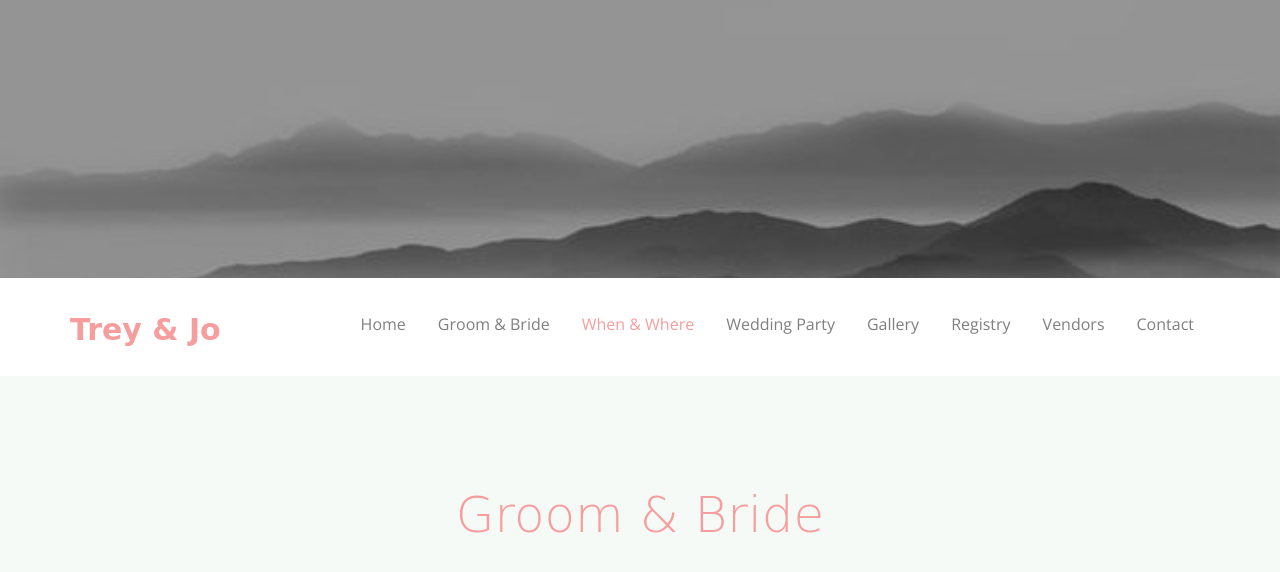
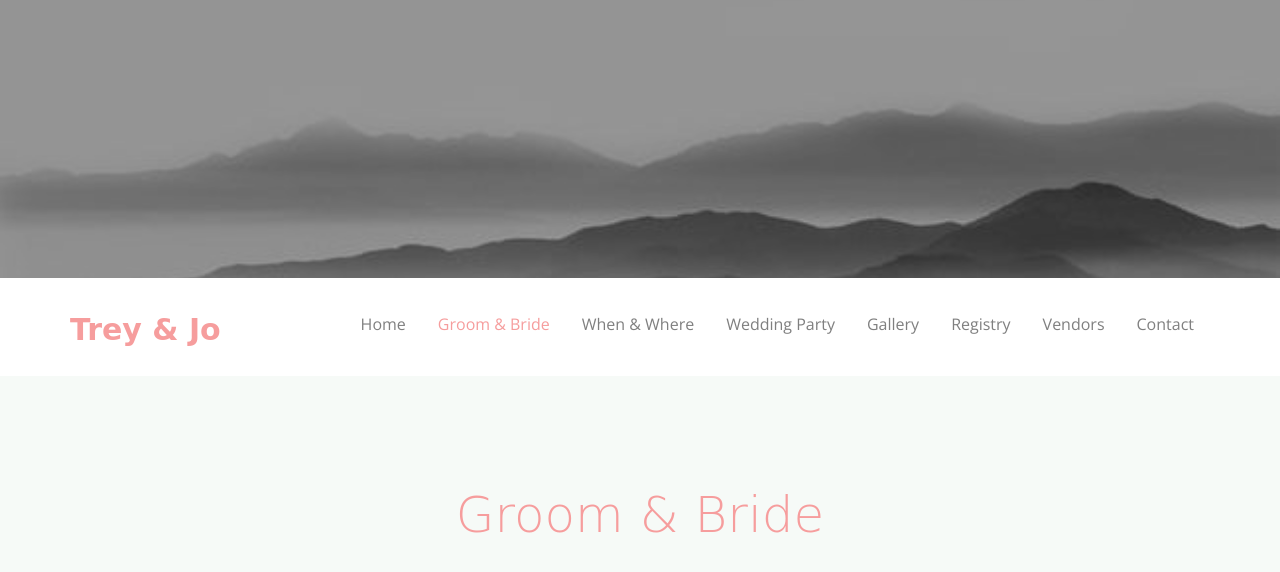
Before and after one commit to joChazaro/TreyandJo, a website: page ourstory.html in a window 1280 px wide. Shown: the part 522-1094 px from the top of the page. Drawn offline with nearby package versions, Linux system fonts and the light colour scheme; some packages are replaced by stand-ins of ours; no server answers; a web font is replaced by a local one.

Commit message:
fixed typo

```diff
--- a/ourstory.html
+++ b/ourstory.html
@@ -64,8 +64,8 @@
                         <nav id="fh5co-menu-wrap" role="navigation">
                             <ul class="sf-menu" id="fh5co-primary-menu">
                                 <li><a href="index.html">Home</a></li>
-                                <li><a href="ourstory.html" class="fh5co-sub-ddown">Groom &amp; Bride</a></li>
-                                <li class="active"><a href="when-where.html">When &amp; Where</a></li>
+                                <li class="active"><a href="ourstory.html" class="fh5co-sub-ddown">Groom &amp; Bride</a></li>
+                                <li><a href="when-where.html">When &amp; Where</a></li>
                                 <li><a href="weddingparty.html">Wedding Party</a></li>
                                 <li><a href="gallery.html">Gallery</a></li>
                                 <li><a href="registry.html">Registry</a></li>
```
